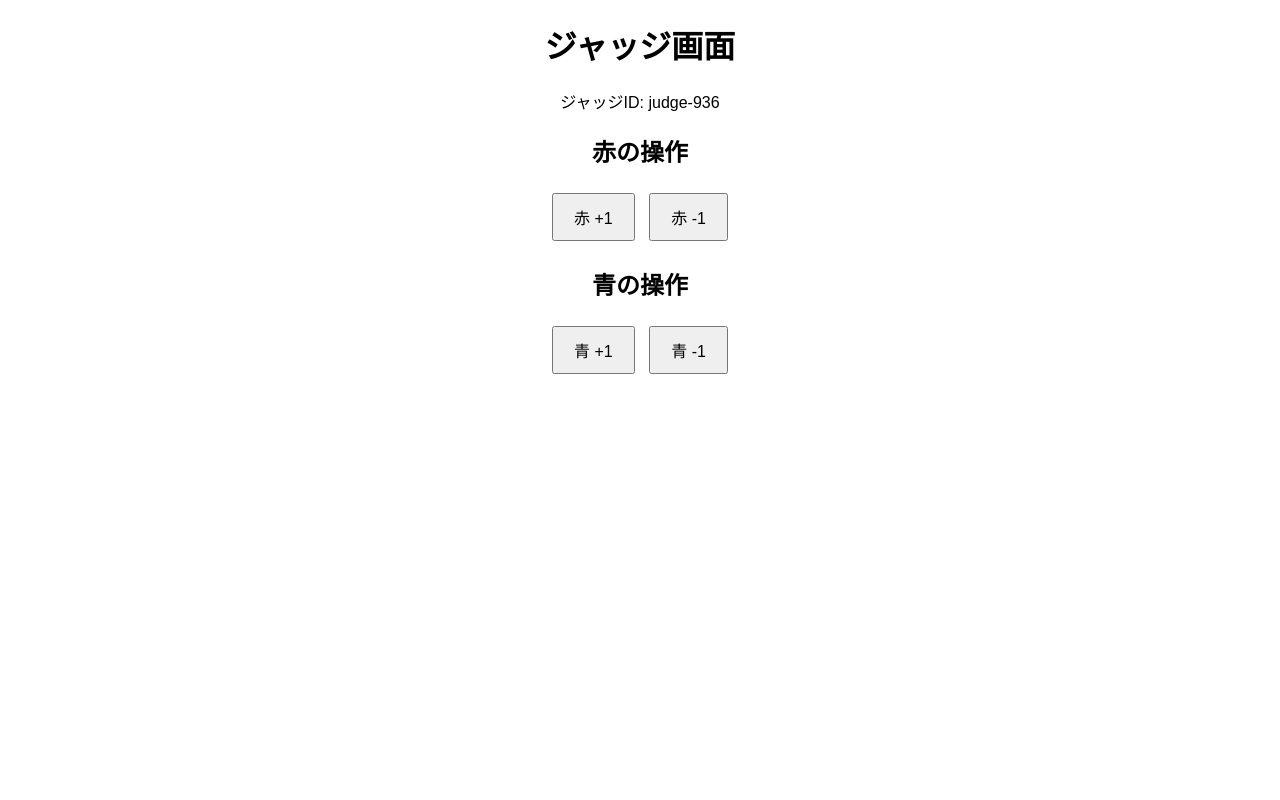
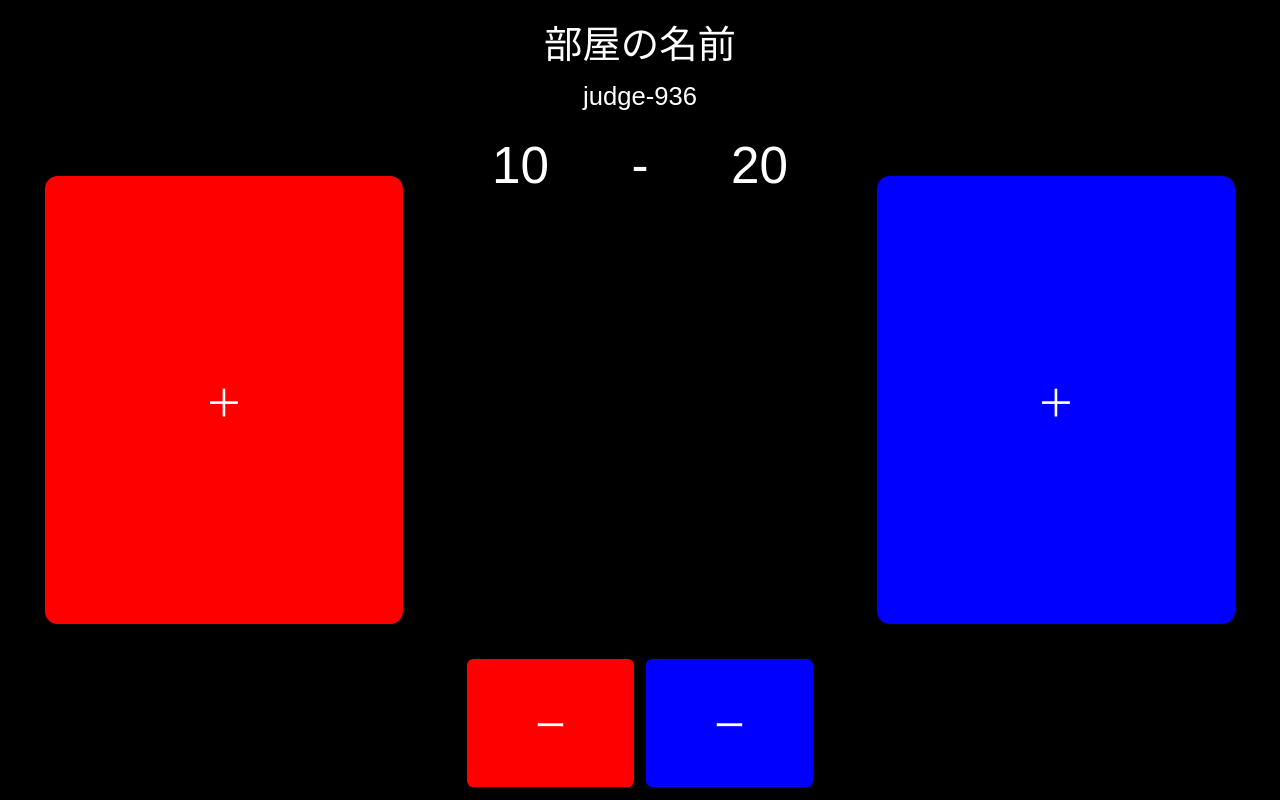
Before and after one commit to f1-furukawa/Tech-on-Judge, a website: page judge.html in a window 1280 px wide. Drawn offline with Linux system fonts and the light colour scheme.

Commit message:
[update] 先方確認バージョン

```diff
--- a/js/kata.js
+++ b/js/kata.js
@@ -29,7 +29,7 @@ ws.onmessage = (event) => {
 
         removeJudgeBar(scores);
 
-        scores.forEach(score => {
+        Object.values(scores).forEach(score => {
             const { judgeId, red, blue, diff,red2,blue2,diff2} = score;
             makeJadgeBar(judgesBarContainer,judgeId);
 
@@ -100,7 +100,7 @@ function removeJudgeBar(scores)
 {
     // すべての judge-bar 要素を取得
     const judgeBars = document.querySelectorAll(".judge-block");
-    const validJudgeIds = scores.map(score => score.judgeId);
+    const validJudgeIds = Object.keys(scores);
 
     // 各 judge-bar 要素をチェックし、該当しないものを削除
     judgeBars.forEach(judgeBar => {
--- a/js/kumite.js
+++ b/js/kumite.js
@@ -27,7 +27,7 @@ ws.onmessage = (event) => {
 
         removeJudgeBar(scores);
 
-        scores.forEach(score => {
+        Object.values(scores).forEach(score => {
             const { judgeId, red, blue, diff } = score;
             makeJadgeBar(judgesBarContainer,judgeId);
 
@@ -136,7 +136,7 @@ function removeJudgeBar(scores)
 {
     // すべての judge-bar 要素を取得
     const judgeBars = document.querySelectorAll(".judge-bar");
-    const validJudgeIds = scores.map(score => score.judgeId);
+    const validJudgeIds = Object.keys(scores);
 
     // 各 judge-bar 要素をチェックし、該当しないものを削除
     judgeBars.forEach(judgeBar => {
--- a/judge.html
+++ b/judge.html
@@ -2,26 +2,170 @@
 <html lang="ja">
 <head>
   <meta charset="UTF-8">
-    <meta name="viewport" content="width=device-width, initial-scale=1.0">
-    <title>ジャッジ</title>
+  <title>ジャッジ画面</title>
   <style>
-        body { font-family: Arial, sans-serif; text-align: center; margin: 20px; }
-        button { margin: 5px; padding: 10px 20px; font-size: 16px; }
-        .score { font-size: 20px; margin: 10px; }
+
+    html, body {
+      touch-action: manipulation;
+    }
+
+    body {
+      margin: 0;
+      height: 100vh;
+      display: flex;
+      flex-direction: column;
+      font-family: sans-serif;
+    }
+
+    .container {
+      display: flex;
+      flex: 1;
+    }
+
+    .area {
+      display: flex;
+      align-items: center;
+      justify-content: center;
+    }
+
+    .left {
+      background-color: #000;
+      color: #fff;
+      width: 35%;
+    }
+
+    .right {
+      background-color: #000;
+      color: #fff;
+      width: 35%;
+    }
+
+    .center {
+      background-color: #000;
+      color: #fff;
+      flex: 1;
+      display: flex;
+      flex-direction: column;
+      padding: 1vw;
+      box-sizing: border-box;
+    }
+
+    .center-header {
+      font-size: 3vw;
+      margin-bottom: 1vw;
+      text-align: center;
+    }
+
+    .center-judge {
+      font-size: 2vw;
+      margin-bottom: 2vw;
+      text-align: center;
+    }
+
+    .score-section {
+      display: flex;
+      justify-content: space-between;
+      margin-bottom: 2vw;
+    }
+
+    .score {
+      flex: 1;
+      text-align: center;
+      font-size: 4vw;
+    }
+
+    .button-section {
+      display: flex;
+      justify-content: space-between;
+      margin-top: auto;
+    }
+
+    /* 基本ボタンスタイル */
+    .btn {
+      flex: 1;
+      margin: 0 0.5vw;
+      height: 10vw;
+      font-size: 2.5vw;
+      border: none;
+      border-radius: 0.5vw;
+      cursor: pointer;
+      color: #fff;
+      transition: all 0.2s ease;
+      box-shadow: 0 0.5vw 1vw rgba(0, 0, 0, 0.5);
+    }
+
+    .btn-red {
+      background-color: #f00;
+    }
+
+    .btn-blue {
+      background-color: #00f;
+    }
+
+    /* ボタン押下時の動き */
+    .btn:active {
+      box-shadow: inset 0 0.3vw 0.5vw rgba(0, 0, 0, 0.6);
+      transform: translateY(0.2vw);
+    }
+
+    /* 左右のボタン */
+    .side-button {
+      width: 80%;
+      height: 35vw;
+      font-size: 3vw;
+      border: none;
+      border-radius: 1vw;
+      cursor: pointer;
+      color: #fff;
+      transition: all 0.2s ease;
+      box-shadow: 0 0.5vw 1vw rgba(0, 0, 0, 0.5);
+    }
+
+    .left-button {
+      background-color: #f00;
+    }
+
+    .right-button {
+      background-color: #00f;
+    }
+
+    .side-button:active {
+      box-shadow: inset 0 0.3vw 0.5vw rgba(0, 0, 0, 0.6);
+      transform: translateY(0.2vw);
+    }
+
   </style>
 </head>
 <body>
-    <h1>ジャッジ画面</h1>
-    <p>ジャッジID: <span id="judgeId"></span></p>
-    <div>
-        <h2>赤の操作</h2>
-        <button onclick="updateScore(1, 0)">赤 +1</button>
-        <button onclick="updateScore(-1, 0)">赤 -1</button>
+  <div class="container">
+
+    <!-- 左側エリア -->
+    <div class="area left">
+      <button class="side-button left-button plus" onclick="updateScore(1, 0)">＋</button>
     </div>
-    <div>
-        <h2>青の操作</h2>
-        <button onclick="updateScore(0, 1)">青 +1</button>
-        <button onclick="updateScore(0, -1)">青 -1</button>
+
+    <!-- 真ん中エリア -->
+    <div class="center">
+      <div class="center-header" id="roomId">部屋の名前</div>
+      <div class="center-judge" id="judgeId">審判ID: 12345</div>
+
+      <div class="score-section">
+        <div class="score" id="redScore">10</div>
+        <div class="score">-</div>
+        <div class="score" id="blueScore">20</div>
+      </div>
+
+      <div class="button-section">
+        <button class="btn btn-red minus" onclick="updateScore(-1, 0)">ー</button>
+        <button class="btn btn-blue minus" onclick="updateScore(0, -1)">ー</button>
+      </div>
+    </div>
+
+    <!-- 右側エリア -->
+    <div class="area right">
+      <button class="side-button right-button plus" onclick="updateScore(0, 1)">＋</button>
+    </div>
+
   </div>
   <script src="js/wsurl.js"></script>
   <script>
@@ -34,8 +178,19 @@
 
     document.getElementById('judgeId').textContent = judgeId;
 
+    const mode = roomId.startsWith('kata') ? 'kata' : 'kumite';
+
+    document.title = `${roomId}-${judgeId}`;
+    document.getElementById('roomId').textContent = roomId;
+
+    if(mode == 'kata')
+    {
+        document.querySelectorAll('.plus').forEach(function(e) {e.textContent = 'ー'});
+        document.querySelectorAll('.minus').forEach(function(e) {e.textContent = '＋'});
+    }
+
     ws.onopen = () => {
-            ws.send(JSON.stringify({ type: 'joinRoom', roomId, judgeId, role:'judge', mode: roomId.startsWith('kata') ? 'kata' : 'kumite' }));
+        ws.send(JSON.stringify({ type: 'joinRoom', roomId, judgeId, role:'judge', mode}));
     };
 
     function updateScore(red, blue) {
@@ -44,6 +199,47 @@
         ws.send(data);
     }
 
+    ws.onmessage = (event) => {
+        const data = JSON.parse(event.data);
+        console.log('scores',data);
+
+        if (data.type === 'scores') {
+            const judgesBarContainer = document.getElementById('judges-bar-container');
+
+            let totalRedPoints = 0;
+            let totalBluePoints = 0;
+
+            const scores = data.Scores;
+            console.log(scores);
+
+            // scores.forEach(score => {
+            //     if(score.judgeId == judgeId)
+            //     {
+            //         document.getElementById('redScore').textContent = getScore(score.red);
+            //         document.getElementById('blueScore').textContent = getScore(score.blue);
+            //     }
+            // });
+
+            score = scores[judgeId];
+            if(score)
+            {
+                document.getElementById('redScore').textContent = getScore(score.red);
+                document.getElementById('blueScore').textContent = getScore(score.blue);
+            }
+        }
+    };
+
+
+    function getScore(point)
+    {
+        if(mode == 'kata')
+        {
+            point = point ?? 100
+            return ((100 - (point * 2)) / 10).toFixed(1);
+        }
+        point = point ?? 0;
+        return point;
+    }
   </script>
 </body>
 </html>
```
Also changed, not shown: app.js (+4 -3 lines), index.html (+1 -1 lines), js/main-kata.js (+12 -7 lines), js/main-kumite.js (+4 -5 lines), kata-mainjudge.html (+1 -1 lines), kumite-mainjudge.html (+1 -1 lines). Lines whose indentation alone changed are shown as unchanged.
